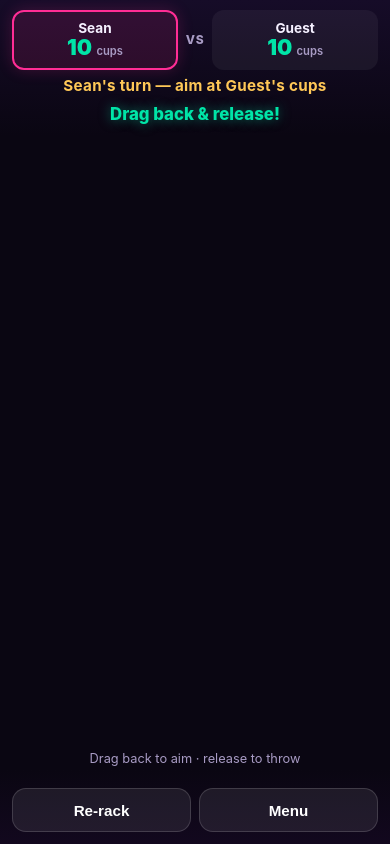
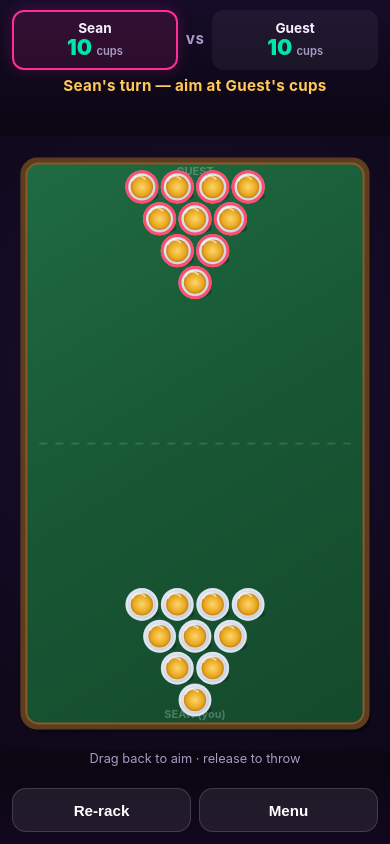
Before and after one commit to seanholt111/beer-pong, a plain HTML site: page index.html in a window 390 px wide. Both pictures are taken after a click on the button "Start Game". Drawn offline with Linux system fonts and the light colour scheme.

Commit message:
Fix blank canvas on iPhone Safari

```diff
--- a/index.html
+++ b/index.html
@@ -278,21 +278,20 @@
   #feedback.sink { color: var(--accent); text-shadow: 0 0 12px rgba(0,229,168,0.5); }
 
   #canvasWrap {
-    flex: 1;
-    min-height: 0;
+    flex: 1 1 auto;
+    min-height: 220px;
     position: relative;
-    display: flex;
-    align-items: center;
-    justify-content: center;
     touch-action: none;
+    width: 100%;
   }
 
-  canvas {
+  canvas#game {
+    position: absolute;
+    inset: 0;
     display: block;
-    width: 100%;
-    height: 100%;
+    width: 100% !important;
+    height: 100% !important;
     touch-action: none;
-    max-height: 100%;
   }
 
   #controls {
@@ -477,23 +476,57 @@
     el.classList.add('active');
   }
 
+  function measureCanvasSize() {
+    const wrap = document.getElementById('canvasWrap');
+    let w = Math.floor(wrap.clientWidth || wrap.getBoundingClientRect().width || 0);
+    let h = Math.floor(wrap.clientHeight || wrap.getBoundingClientRect().height || 0);
+    // iOS often reports 0 height on the first frame after showing the game screen
+    if (w < 40 || h < 120) {
+      const hud = document.getElementById('hud');
+      const controls = document.getElementById('controls');
+      const hint = document.getElementById('aimHint');
+      const gs = gameScreen.getBoundingClientRect();
+      const used = (hud ? hud.offsetHeight : 0) + (controls ? controls.offsetHeight : 0) + (hint ? hint.offsetHeight : 0);
+      w = Math.max(w, Math.floor(gs.width || window.innerWidth || 360));
+      h = Math.max(h, Math.floor((gs.height || window.innerHeight || 640) - used - 8));
+    }
+    w = Math.max(200, w);
+    h = Math.max(220, h);
+    return { w, h };
+  }
+
   function resize() {
-    const wrap = document.getElementById('canvasWrap');
-    const rect = wrap.getBoundingClientRect();
-    const dpr = Math.min(window.devicePixelRatio || 1, 2.5);
+    if (!gameScreen.classList.contains('active')) return;
+    const { w, h } = measureCanvasSize();
+    const dpr = Math.min(window.devicePixelRatio || 1, 3);
     state.dpr = dpr;
-    state.W = Math.max(1, Math.floor(rect.width));
-    state.H = Math.max(1, Math.floor(rect.height));
-    canvas.width = Math.floor(state.W * dpr);
-    canvas.height = Math.floor(state.H * dpr);
-    canvas.style.width = state.W + 'px';
-    canvas.style.height = state.H + 'px';
+    state.W = w;
+    state.H = h;
+    canvas.width = Math.floor(w * dpr);
+    canvas.height = Math.floor(h * dpr);
+    // Keep CSS size from absolute fill; only set backing store
+    canvas.style.width = '100%';
+    canvas.style.height = '100%';
     ctx.setTransform(dpr, 0, 0, dpr, 0, 0);
     layoutTable();
-    // Reposition cups if game in progress
     if (state.cups[0].length) {
       rebuildCupPositions();
     }
+  }
+
+  function resizeWhenReady(then) {
+    showScreen(gameScreen);
+    let tries = 0;
+    function attempt() {
+      resize();
+      tries++;
+      if ((state.W < 200 || state.H < 200) && tries < 12) {
+        requestAnimationFrame(attempt);
+        return;
+      }
+      if (then) then();
+    }
+    requestAnimationFrame(() => requestAnimationFrame(attempt));
   }
 
   function layoutTable() {
@@ -652,14 +685,13 @@
     state.ball = null;
     state.particles = [];
     state.firstTurn = true;
-    showScreen(gameScreen);
-    resize();
-    initCups();
-    updateHUD();
-    // First player: no pass needed, just play
     passOverlay.classList.remove('show');
     setFeedback('Drag back & release!', 'sink');
     aimHint.textContent = 'Drag back to aim · release to throw';
+    resizeWhenReady(() => {
+      initCups();
+      updateHUD();
+    });
   }
 
   function updateHUD() {
@@ -1155,10 +1187,7 @@
 
   // ——— Buttons ———
   document.getElementById('startBtn').addEventListener('click', startGame);
-  document.getElementById('againBtn').addEventListener('click', () => {
-    showScreen(gameScreen);
-    startGame();
-  });
+  document.getElementById('againBtn').addEventListener('click', startGame);
   document.getElementById('homeBtn').addEventListener('click', () => showScreen(startScreen));
   document.getElementById('menuBtn').addEventListener('click', () => {
     if (state.phase === 'flying') return;
@@ -1173,12 +1202,18 @@
   });
 
   window.addEventListener('resize', resize);
-  window.addEventListener('orientationchange', () => setTimeout(resize, 200));
+  window.addEventListener('orientationchange', () => setTimeout(resize, 250));
+  if (window.visualViewport) {
+    window.visualViewport.addEventListener('resize', resize);
+  }
+  if (window.ResizeObserver) {
+    new ResizeObserver(() => {
+      if (gameScreen.classList.contains('active')) resize();
+    }).observe(document.getElementById('canvasWrap'));
+  }
 
   // Kick off render loop (start screen still fine)
   requestAnimationFrame(tick);
-  // Initial size when game shows — also try once
-  resize();
 })();
 </script>
 </body>
```
